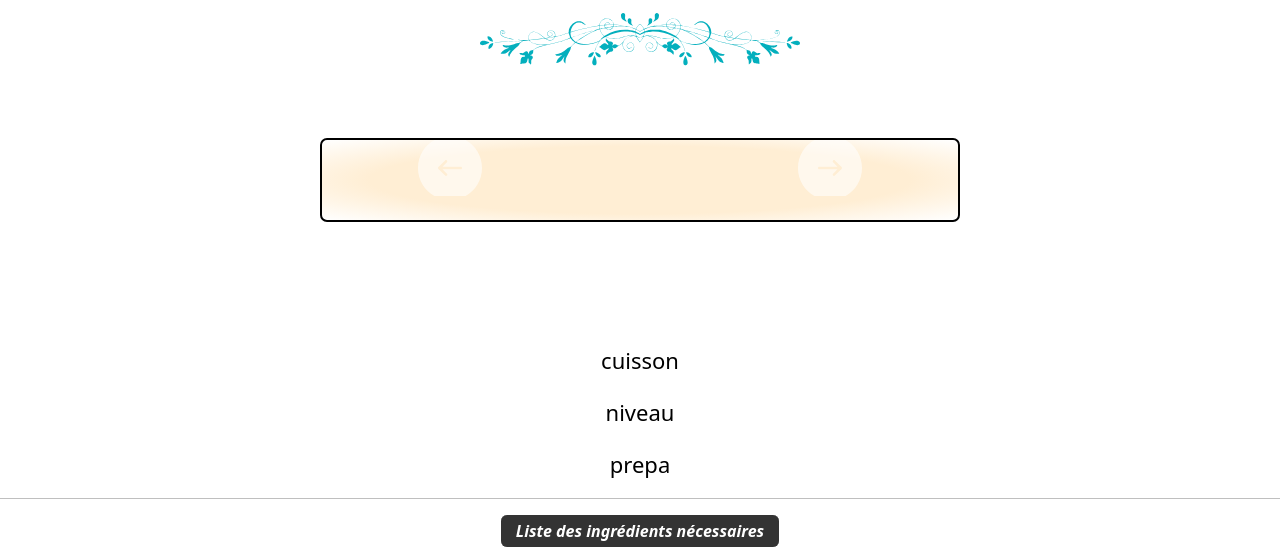
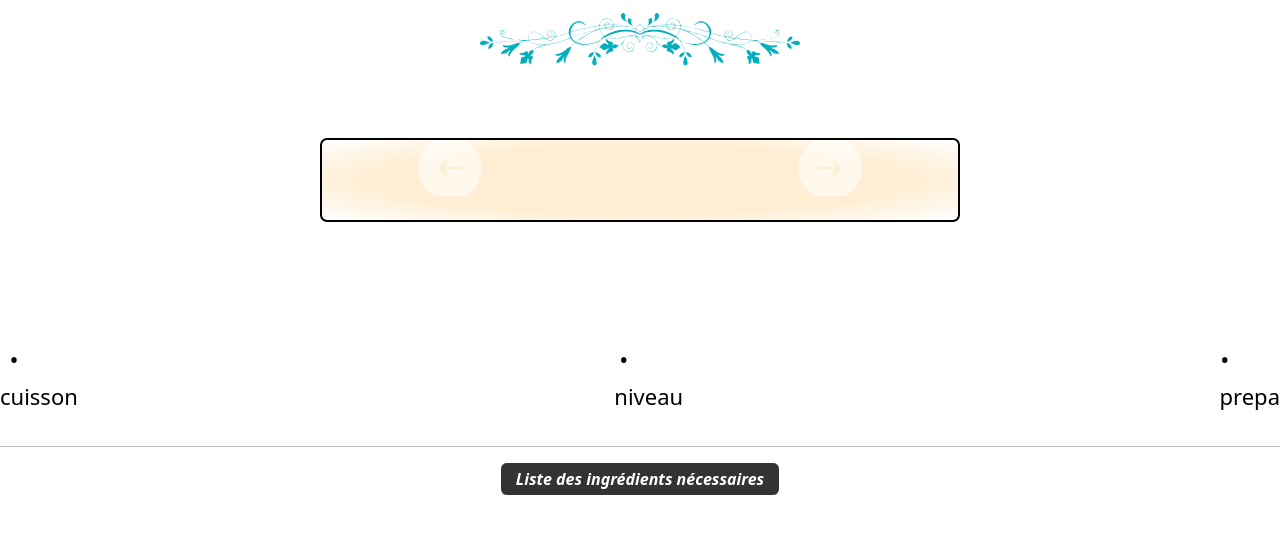
Before and after one commit to MathisBruel/Marmitonne, a website: page recette.html in a window 1280 px wide. Shown: the part 279-826 px from the top of the page. After the commit the page ends 800 px from the top, so only its background shows below. Drawn offline with nearby package versions, Linux system fonts and the light colour scheme.

Commit message:
start css recette.html

```diff
--- a/recette.html
+++ b/recette.html
@@ -114,14 +114,14 @@
         </div> <!-- end container -->
     </section>
 
-    <div class="infos">
-        <div class="infos-time-cuisson">
-            <p id="infos-time-cuisson">cuisson</h2>
+    <div class="infos" id="infos">
+        <div class="infos-time-cuisson" id="infos-time-cuissons">
+            <p id="infos-time-cuisson">cuisson</p>
         </div>
-        <div class="infos-niveau">
-            <p id="infos-niveau"> niveau</p>
+        <div class="infos-niveau" id="infos-niveau">
+            <p id="infos-niveau">niveau</p>
         </div>
-        <div class="infos-time-prepa">
+        <div class="infos-time-prepa" id="infos-time-prepa">
             <p id="infos-time-prepa">prepa</p>
         </div>
     </div>
--- a/src/css/style-recette.css
+++ b/src/css/style-recette.css
@@ -69,7 +69,7 @@ a:hover {
 }
 
 
-table{
+table {
     border-collapse: collapse;
     text-align: center;
     margin: auto;
@@ -239,6 +239,7 @@ footer p {
     border-radius: 9px;
 
 }
+
 .swiper-slide {
 
     border-width: 2px;
@@ -288,6 +289,7 @@ footer p {
 .swiper-slide-active button:not([disabled]):hover {
     box-shadow: 0 0 .25rem rgba(0, 0, 0, 0.5), -.125rem -.125rem 1rem rgba(239, 71, 101, 0.5), .125rem .125rem 1rem rgba(255, 154, 90, 0.5);
 }
+
 .swiper-slide button {
     background: linear-gradient(to bottom right, #EF4765, #FF9A5A);
     border: 0;
@@ -309,8 +311,8 @@ footer p {
     touch-action: manipulation;
     white-space: nowrap;
     text-align: center;
-    margin-top:auto;
-    margin-bottom:auto;
+    margin-top: auto;
+    margin-bottom: auto;
 
 }
 
@@ -321,6 +323,7 @@ footer p {
 .swiper-slide button:not([disabled]):hover {
     box-shadow: 0 0 .25rem rgba(0, 0, 0, 0.5), -.125rem -.125rem 1rem rgba(239, 71, 101, 0.5), .125rem .125rem 1rem rgba(255, 154, 90, 0.5);
 }
+
 .swiper-slide figcaption img {
     width: auto;
     height: auto;
@@ -429,3 +432,37 @@ footer p {
         display: none;
     }
 }
+
+
+
+
+
+
+
+
+
+
+
+
+.infos {
+    display: flex;
+    text-align: center;
+    margin: auto;
+    justify-content: space-between;
+    /*change text size*/
+    font-size: 1.5rem;
+}
+
+.infos-time-cuisson::before  {
+    content: '•';
+    margin-right: 50px;
+
+}
+.infos-niveau:before  {
+    content: '•';
+    margin-right: 50px;
+}
+.infos-time-prepa:before  {
+    content: '•';
+    margin-right: 50px;
+}
--- a/src/js/javascript-recette.js
+++ b/src/js/javascript-recette.js
@@ -36,10 +36,6 @@ let db = fetch('src/database/db.json')
     })
 
 
-
-    let cuisson = document.getElementById('infos-time-cuisson');
-    cuisson.innerHTML = "Temps de cuisson: "+recette.TimeCooking + " min";
-    let niveau = document.getElementById('infos-niveau');
     let difficulte = ""
     switch (recette.difficulty) {
       case 1:
@@ -54,6 +50,9 @@ let db = fetch('src/database/db.json')
       default:
         difficulte = "Facile ★";
     }
+    let cuisson = document.getElementById('infos-time-cuisson');
+    cuisson.innerHTML = "Temps de cuisson: "+recette.TimeCooking + " min";
+    let niveau = document.getElementById('infos-niveau');
     niveau.innerHTML = "Niveau: "+difficulte;
     let prepa = document.getElementById('infos-time-prepa');
     prepa.innerHTML = "Temps de préparation: "+recette.TimeMin + " min" + ((recette.TimeMin != 0) ? " - "+recette.TimeMax + " min" : "" )
```
